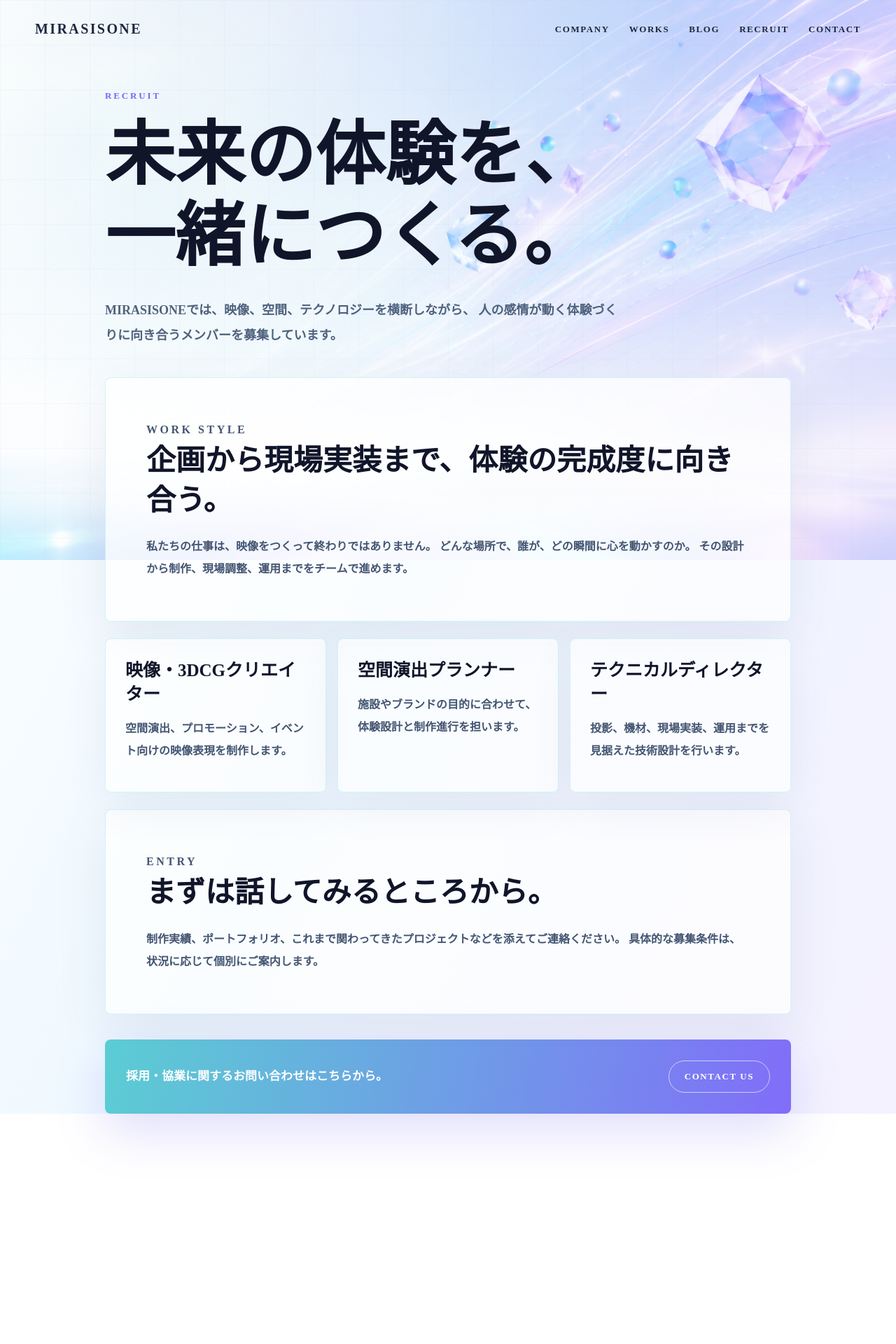
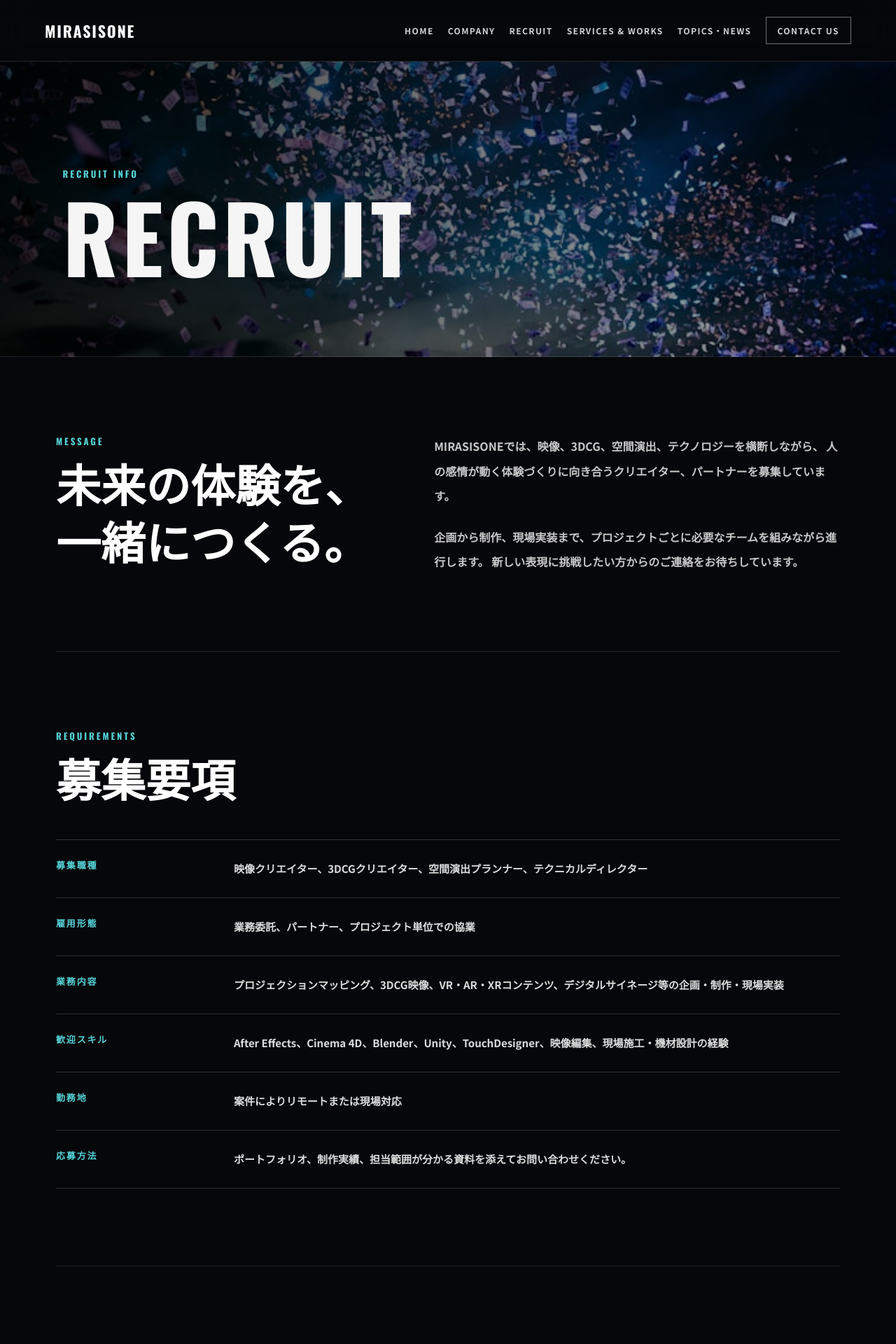
Before and after one commit to minyo30/mirasisone-next, a Next.js app: page /recruit in a window 1280 px wide. Shown: the top 1920 px of the page at 70% size. Before the commit the page ends 1691 px from the top, so only its background shows below. Built offline with nearby package versions, Linux system fonts and the light colour scheme.

Commit message:
Align legacy subpages with existing site

```diff
--- a/src/app/globals.css
+++ b/src/app/globals.css
@@ -14,6 +14,304 @@ html {
 
 body {
   overflow-x: hidden;
+}
+
+.legacy-shell {
+  min-height: 100vh;
+  color: #f5f5f5;
+  background: #06070a;
+  font-family: "Noto Sans JP", sans-serif;
+}
+
+.legacy-header {
+  position: sticky;
+  top: 0;
+  z-index: 20;
+  display: flex;
+  align-items: center;
+  justify-content: space-between;
+  gap: 28px;
+  width: 100%;
+  padding: 24px clamp(24px, 5vw, 72px);
+  border-bottom: 1px solid rgba(255, 255, 255, 0.12);
+  background: rgba(6, 7, 10, 0.86);
+  backdrop-filter: blur(18px);
+}
+
+.legacy-brand {
+  color: #ffffff;
+  font-family: "Oswald", Impact, sans-serif;
+  font-size: 22px;
+  font-weight: 700;
+  letter-spacing: 0.08em;
+  text-decoration: none;
+}
+
+.legacy-header nav {
+  display: flex;
+  flex-wrap: wrap;
+  align-items: center;
+  justify-content: flex-end;
+  gap: 20px;
+}
+
+.legacy-header nav a {
+  color: rgba(255, 255, 255, 0.82);
+  font-size: 12px;
+  font-weight: 800;
+  letter-spacing: 0.12em;
+  text-decoration: none;
+}
+
+.legacy-header .legacy-contact {
+  padding: 10px 16px;
+  border: 1px solid rgba(255, 255, 255, 0.42);
+}
+
+.legacy-hero {
+  display: grid;
+  align-content: end;
+  min-height: 420px;
+  padding: clamp(80px, 14vw, 150px) clamp(24px, 7vw, 120px) clamp(64px, 10vw, 110px);
+  border-bottom: 1px solid rgba(255, 255, 255, 0.12);
+  background:
+    linear-gradient(90deg, rgba(0, 0, 0, 0.74), rgba(0, 0, 0, 0.26)),
+    radial-gradient(circle at 80% 20%, rgba(108, 93, 255, 0.36), transparent 28%),
+    radial-gradient(circle at 18% 35%, rgba(65, 202, 209, 0.28), transparent 28%),
+    #111827;
+}
+
+.legacy-hero-company {
+  background:
+    linear-gradient(90deg, rgba(0, 0, 0, 0.78), rgba(0, 0, 0, 0.22)),
+    url("/top-value-spatial.jpg") center / cover no-repeat;
+}
+
+.legacy-hero-recruit {
+  background:
+    linear-gradient(90deg, rgba(0, 0, 0, 0.78), rgba(0, 0, 0, 0.28)),
+    url("/top-value-technical.jpg") center / cover no-repeat;
+}
+
+.legacy-hero-policy {
+  min-height: 330px;
+}
+
+.legacy-hero p,
+.legacy-kicker {
+  margin: 0 0 16px;
+  color: #55d2d6;
+  font-family: "Oswald", Impact, sans-serif;
+  font-size: 13px;
+  font-weight: 700;
+  letter-spacing: 0.22em;
+  text-transform: uppercase;
+}
+
+.legacy-hero h1 {
+  margin: 0;
+  font-family: "Oswald", Impact, sans-serif;
+  font-size: clamp(56px, 11vw, 132px);
+  font-weight: 700;
+  line-height: 0.95;
+  letter-spacing: 0.04em;
+  text-transform: uppercase;
+}
+
+.legacy-section,
+.legacy-policy,
+.legacy-entry {
+  width: min(1120px, calc(100% - 48px));
+  margin: 0 auto;
+}
+
+.legacy-section {
+  padding: clamp(64px, 9vw, 110px) 0;
+  border-bottom: 1px solid rgba(255, 255, 255, 0.12);
+}
+
+.legacy-two-column {
+  display: grid;
+  grid-template-columns: minmax(260px, 0.78fr) minmax(0, 1fr);
+  gap: clamp(34px, 7vw, 88px);
+}
+
+.legacy-section h2 {
+  margin: 0;
+  color: #ffffff;
+  font-family: "Noto Serif JP", serif;
+  font-size: clamp(32px, 5vw, 64px);
+  font-weight: 900;
+  line-height: 1.28;
+  letter-spacing: 0;
+}
+
+.legacy-copy p,
+.legacy-section article p,
+.legacy-policy p,
+.legacy-entry p {
+  margin: 0;
+  color: rgba(255, 255, 255, 0.78);
+  font-size: 16px;
+  font-weight: 600;
+  line-height: 2.2;
+}
+
+.legacy-copy p + p {
+  margin-top: 24px;
+}
+
+.legacy-table {
+  margin: 40px 0 0;
+  border-top: 1px solid rgba(255, 255, 255, 0.18);
+}
+
+.legacy-table div {
+  display: grid;
+  grid-template-columns: 220px 1fr;
+  gap: 34px;
+  padding: 26px 0;
+  border-bottom: 1px solid rgba(255, 255, 255, 0.16);
+}
+
+.legacy-table dt {
+  color: #55d2d6;
+  font-size: 13px;
+  font-weight: 800;
+  letter-spacing: 0.14em;
+}
+
+.legacy-table dd {
+  margin: 0;
+  color: rgba(255, 255, 255, 0.86);
+  font-size: 15px;
+  font-weight: 600;
+  line-height: 2;
+}
+
+.legacy-split-cards {
+  display: grid;
+  grid-template-columns: repeat(2, minmax(0, 1fr));
+  gap: 22px;
+}
+
+.legacy-split-cards article,
+.legacy-value-grid article {
+  padding: clamp(28px, 4vw, 46px);
+  border: 1px solid rgba(255, 255, 255, 0.14);
+  background: rgba(255, 255, 255, 0.045);
+}
+
+.legacy-split-cards h2 {
+  margin-bottom: 22px;
+  font-size: clamp(28px, 3.4vw, 42px);
+}
+
+.legacy-value-grid {
+  display: grid;
+  grid-template-columns: repeat(3, minmax(0, 1fr));
+  gap: 18px;
+  margin-top: 40px;
+}
+
+.legacy-value-grid h3 {
+  margin: 0 0 18px;
+  color: #ffffff;
+  font-family: "Oswald", Impact, sans-serif;
+  font-size: 28px;
+  letter-spacing: 0.08em;
+}
+
+.legacy-flow {
+  display: grid;
+  grid-template-columns: repeat(5, minmax(0, 1fr));
+  gap: 12px;
+  margin: 40px 0 0;
+  padding: 0;
+  list-style: none;
+  counter-reset: flow;
+}
+
+.legacy-flow li {
+  position: relative;
+  min-height: 130px;
+  padding: 48px 18px 18px;
+  border: 1px solid rgba(255, 255, 255, 0.16);
+  color: rgba(255, 255, 255, 0.86);
+  font-size: 14px;
+  font-weight: 800;
+  line-height: 1.7;
+  counter-increment: flow;
+}
+
+.legacy-flow li::before {
+  position: absolute;
+  top: 18px;
+  left: 18px;
+  color: #55d2d6;
+  content: "0" counter(flow);
+  font-family: "Oswald", Impact, sans-serif;
+  font-size: 18px;
+}
+
+.legacy-entry {
+  display: flex;
+  align-items: center;
+  justify-content: space-between;
+  gap: 24px;
+  padding: 48px 0 110px;
+}
+
+.legacy-entry a {
+  flex: 0 0 auto;
+  padding: 16px 28px;
+  border: 1px solid rgba(255, 255, 255, 0.48);
+  color: #ffffff;
+  font-size: 13px;
+  font-weight: 900;
+  letter-spacing: 0.14em;
+  text-decoration: none;
+}
+
+.legacy-policy {
+  max-width: 900px;
+  padding: clamp(56px, 8vw, 96px) 0 110px;
+}
+
+.legacy-policy-lead {
+  padding-bottom: 38px;
+  border-bottom: 1px solid rgba(255, 255, 255, 0.16);
+}
+
+.legacy-policy section {
+  padding: 34px 0;
+  border-bottom: 1px solid rgba(255, 255, 255, 0.16);
+}
+
+.legacy-policy h2 {
+  margin: 0 0 14px;
+  color: #ffffff;
+  font-family: "Noto Sans JP", sans-serif;
+  font-size: 20px;
+  line-height: 1.6;
+}
+
+.legacy-footer {
+  display: flex;
+  flex-wrap: wrap;
+  align-items: center;
+  justify-content: center;
+  gap: 24px;
+  padding: 34px 24px;
+  border-top: 1px solid rgba(255, 255, 255, 0.12);
+  color: rgba(255, 255, 255, 0.5);
+  font-size: 12px;
+  font-weight: 700;
+}
+
+.legacy-footer a {
+  color: rgba(255, 255, 255, 0.72);
+  text-decoration: none;
 }
 
 .blog-shell {
@@ -483,6 +781,33 @@ body {
 }
 
 @media (max-width: 820px) {
+  .legacy-header {
+    position: relative;
+    align-items: flex-start;
+    flex-direction: column;
+  }
+
+  .legacy-header nav {
+    justify-content: flex-start;
+  }
+
+  .legacy-two-column,
+  .legacy-table div,
+  .legacy-split-cards,
+  .legacy-value-grid,
+  .legacy-flow {
+    grid-template-columns: 1fr;
+  }
+
+  .legacy-hero {
+    min-height: 320px;
+  }
+
+  .legacy-entry {
+    align-items: flex-start;
+    flex-direction: column;
+  }
+
   .blog-nav {
     align-items: flex-start;
     flex-direction: column;
--- a/src/app/recruit/page.tsx
+++ b/src/app/recruit/page.tsx
@@ -1,89 +1,89 @@
 import type { Metadata } from "next";
 import Link from "next/link";
-import { SiteShell } from "@/components/BlogLayout";
+import { LegacyPageShell } from "@/components/LegacyPageLayout";
 
 export const metadata: Metadata = {
   title: "RECRUIT",
   description:
-    "MIRASISONEの採用情報です。プロジェクションマッピング、3DCG、空間演出、AR・XR領域で共に体験をつくる仲間を募集しています。",
+    "MIRASISONEの採用情報です。映像制作、3DCG、プロジェクションマッピング、空間演出に関わるクリエイターを募集しています。",
   alternates: {
     canonical: "/recruit",
   },
   openGraph: {
     title: "RECRUIT | MIRASISONE",
     description:
-      "MIRASISONEの採用情報です。プロジェクションマッピング、3DCG、空間演出、AR・XR領域で共に体験をつくる仲間を募集しています。",
+      "MIRASISONEの採用情報です。映像制作、3DCG、プロジェクションマッピング、空間演出に関わるクリエイターを募集しています。",
     url: "/recruit",
   },
 };
 
-const roles = [
-  {
-    title: "映像・3DCGクリエイター",
-    body: "空間演出、プロモーション、イベント向けの映像表現を制作します。",
-  },
-  {
-    title: "空間演出プランナー",
-    body: "施設やブランドの目的に合わせて、体験設計と制作進行を担います。",
-  },
-  {
-    title: "テクニカルディレクター",
-    body: "投影、機材、現場実装、運用までを見据えた技術設計を行います。",
-  },
+const requirementRows = [
+  ["募集職種", "映像クリエイター、3DCGクリエイター、空間演出プランナー、テクニカルディレクター"],
+  ["雇用形態", "業務委託、パートナー、プロジェクト単位での協業"],
+  ["業務内容", "プロジェクションマッピング、3DCG映像、VR・AR・XRコンテンツ、デジタルサイネージ等の企画・制作・現場実装"],
+  ["歓迎スキル", "After Effects、Cinema 4D、Blender、Unity、TouchDesigner、映像編集、現場施工・機材設計の経験"],
+  ["勤務地", "案件によりリモートまたは現場対応"],
+  ["応募方法", "ポートフォリオ、制作実績、担当範囲が分かる資料を添えてお問い合わせください。"],
 ];
+
+const flow = ["お問い合わせ", "実績・ポートフォリオ確認", "オンライン面談", "案件内容の相談", "プロジェクト参加"];
 
 export default function RecruitPage() {
   return (
-    <SiteShell>
-      <section className="subpage-hero">
-        <p className="blog-kicker">RECRUIT</p>
-        <h1>
-          未来の体験を、
-          <br />
-          一緒につくる。
-        </h1>
-        <p>
-          MIRASISONEでは、映像、空間、テクノロジーを横断しながら、
-          人の感情が動く体験づくりに向き合うメンバーを募集しています。
-        </p>
+    <LegacyPageShell>
+      <section className="legacy-hero legacy-hero-recruit">
+        <p>RECRUIT INFO</p>
+        <h1>RECRUIT</h1>
       </section>
 
-      <section className="subpage-panel">
-        <div className="subpage-heading">
-          <p className="blog-kicker">WORK STYLE</p>
-          <h2>企画から現場実装まで、体験の完成度に向き合う。</h2>
+      <section className="legacy-section legacy-two-column">
+        <div>
+          <p className="legacy-kicker">MESSAGE</p>
+          <h2>
+            未来の体験を、
+            <br />
+            一緒につくる。
+          </h2>
         </div>
-        <p>
-          私たちの仕事は、映像をつくって終わりではありません。
-          どんな場所で、誰が、どの瞬間に心を動かすのか。
-          その設計から制作、現場調整、運用までをチームで進めます。
-        </p>
+        <div className="legacy-copy">
+          <p>
+            MIRASISONEでは、映像、3DCG、空間演出、テクノロジーを横断しながら、
+            人の感情が動く体験づくりに向き合うクリエイター、パートナーを募集しています。
+          </p>
+          <p>
+            企画から制作、現場実装まで、プロジェクトごとに必要なチームを組みながら進行します。
+            新しい表現に挑戦したい方からのご連絡をお待ちしています。
+          </p>
+        </div>
       </section>
 
-      <section className="subpage-cards" aria-label="募集領域">
-        {roles.map((role) => (
-          <article key={role.title}>
-            <h2>{role.title}</h2>
-            <p>{role.body}</p>
-          </article>
-        ))}
+      <section className="legacy-section">
+        <p className="legacy-kicker">REQUIREMENTS</p>
+        <h2>募集要項</h2>
+        <dl className="legacy-table">
+          {requirementRows.map(([label, value]) => (
+            <div key={label}>
+              <dt>{label}</dt>
+              <dd>{value}</dd>
+            </div>
+          ))}
+        </dl>
       </section>
 
-      <section className="subpage-panel">
-        <div className="subpage-heading">
-          <p className="blog-kicker">ENTRY</p>
-          <h2>まずは話してみるところから。</h2>
-        </div>
-        <p>
-          制作実績、ポートフォリオ、これまで関わってきたプロジェクトなどを添えてご連絡ください。
-          具体的な募集条件は、状況に応じて個別にご案内します。
-        </p>
+      <section className="legacy-section">
+        <p className="legacy-kicker">FLOW</p>
+        <h2>応募・採用の流れ</h2>
+        <ol className="legacy-flow">
+          {flow.map((item) => (
+            <li key={item}>{item}</li>
+          ))}
+        </ol>
       </section>
 
-      <section className="subpage-cta">
-        <p>採用・協業に関するお問い合わせはこちらから。</p>
-        <Link href="/contact">CONTACT US</Link>
+      <section className="legacy-entry">
+        <p>制作実績やポートフォリオを添えて、お気軽にお問い合わせください。</p>
+        <Link href="/contact">ENTRY / CONTACT</Link>
       </section>
-    </SiteShell>
+    </LegacyPageShell>
   );
 }
--- /dev/null
+++ b/src/components/LegacyPageLayout.tsx
@@ -0,0 +1,34 @@
+import Link from "next/link";
+import type { ReactNode } from "react";
+
+type LegacyPageShellProps = {
+  children: ReactNode;
+};
+
+export function LegacyPageShell({ children }: LegacyPageShellProps) {
+  return (
+    <main className="legacy-shell">
+      <header className="legacy-header">
+        <Link className="legacy-brand" href="/">
+          MIRASISONE
+        </Link>
+        <nav aria-label="Main navigation">
+          <Link href="/">HOME</Link>
+          <Link href="/company">COMPANY</Link>
+          <Link href="/recruit">RECRUIT</Link>
+          <Link href="/works">SERVICES &amp; WORKS</Link>
+          <Link href="/blog">TOPICS・NEWS</Link>
+          <Link className="legacy-contact" href="/contact">
+            CONTACT US
+          </Link>
+        </nav>
+      </header>
+      {children}
+      <footer className="legacy-footer">
+        <Link href="/">TOP</Link>
+        <Link href="/privacy-policy">Privacy・Policy</Link>
+        <span>2025 MIRASISONE All Rights Reserved.</span>
+      </footer>
+    </main>
+  );
+}
```
Also changed, not shown: src/app/company/page.tsx (+71 -40 lines), src/app/privacy-policy/page.tsx (+28 -28 lines).
